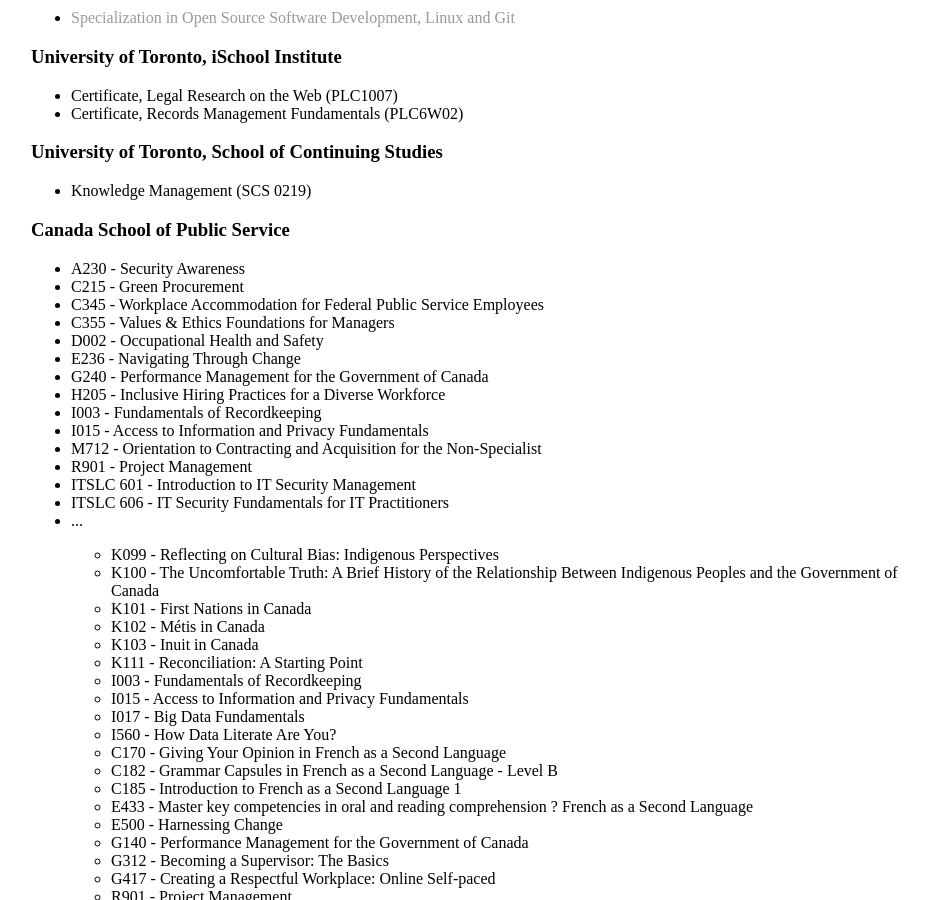
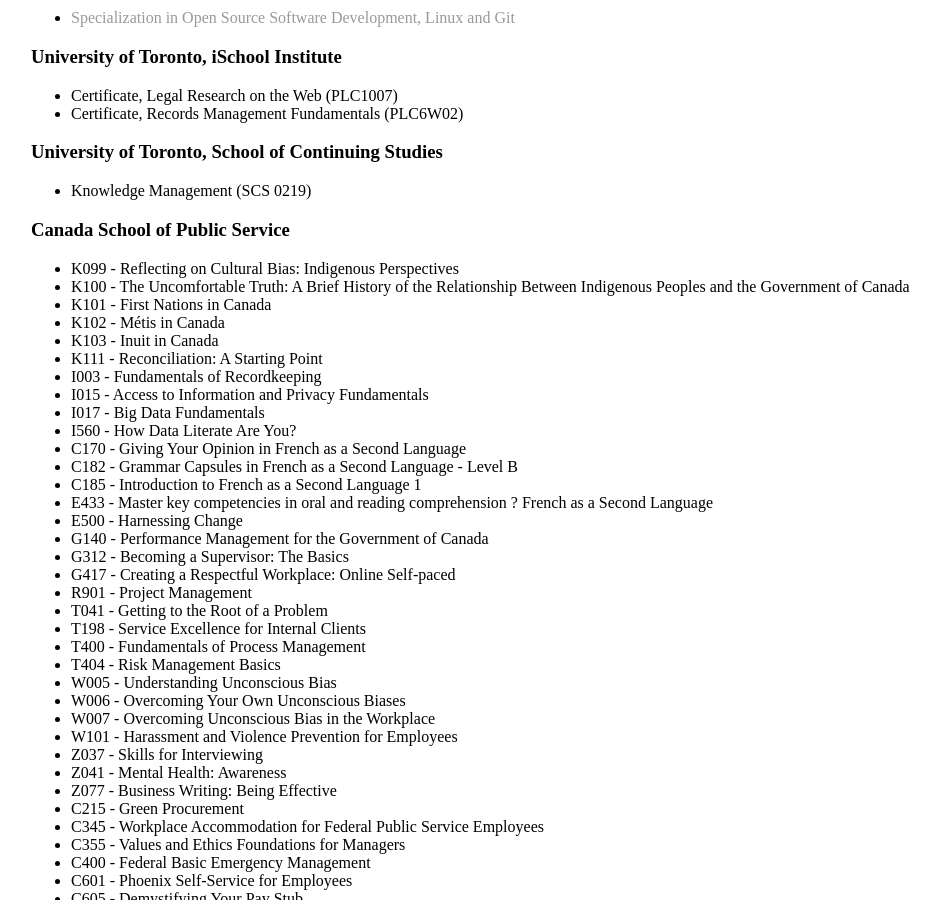
Before and after one commit to onshisan/onshisan.github.io, a Jekyll site: the page built from cv/index.html, in a window 1280 px wide and 900 px high, scrolled down 2634 px. Shown: the whole window, without its empty margins (161-1102 px from the left). Built offline with Jekyll 4.4.1, drawn with Linux system fonts in a browser that asks for light colours.

Commit message:
Update resume.html
Replace manual CSPS list with liquid pulling from csv

```diff
--- a/_includes/resume.html
+++ b/_includes/resume.html
@@ -100,27 +100,7 @@
 
 	<h3>Canada School of Public Service</h3>
 	<ul>
-		<li>A230 - Security Awareness</li>
-		<li>C215 - Green Procurement</li>
-		<li>C345 - Workplace Accommodation for Federal Public Service Employees</li>
-		<li>C355 - Values & Ethics Foundations for Managers</li>
-		<li>D002 - Occupational Health and Safety</li>
-		<li>E236 - Navigating Through Change</li>
-		<li>G240 - Performance Management for the Government of Canada</li>
-		<li>H205 - Inclusive Hiring Practices for a Diverse Workforce</li>
-		<li>I003 - Fundamentals of Recordkeeping</li>
-		<li>I015 - Access to Information and Privacy Fundamentals</li>
-		<li>M712 - Orientation to Contracting and Acquisition for the Non-Specialist</li>
-		<li>R901 - Project Management</li>
-		<li>ITSLC 601 - Introduction to IT Security Management</li>
-		<li>ITSLC 606 - IT Security Fundamentals for IT Practitioners</li>
-		<li>...</li>
-	</ul>
-
-        <ul>
-
-<ul>
-{% for course in site.data.CSPS %}
-  <li>{{ course.CODE }} - {{ course.TITLE }}</li>
-{% endfor %}
-</ul>
+          {% for course in site.data.CSPS %}
+            <li>{{ course.CODE }} - {{ course.TITLE }}</li>
+          {% endfor %}
+        </ul>
```
